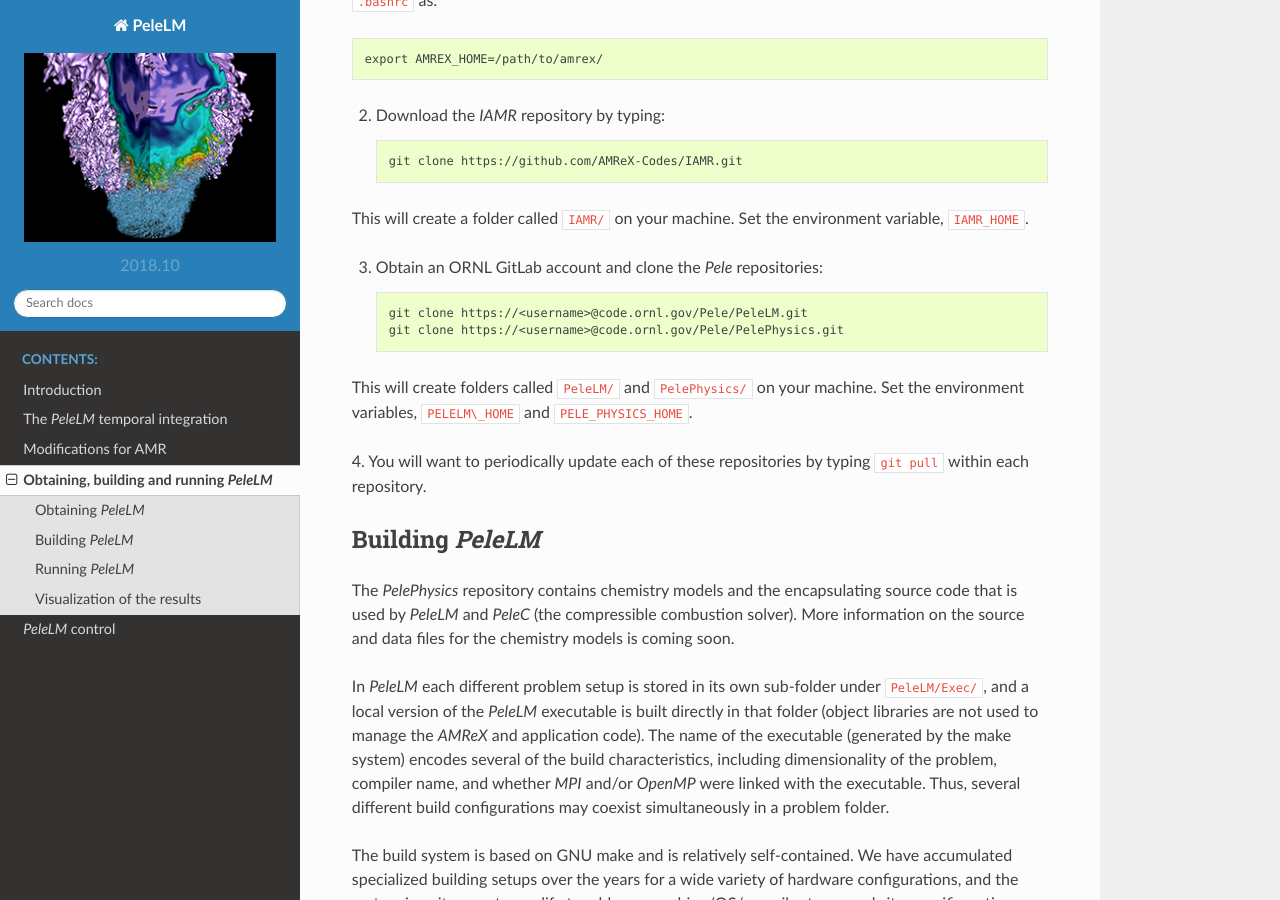
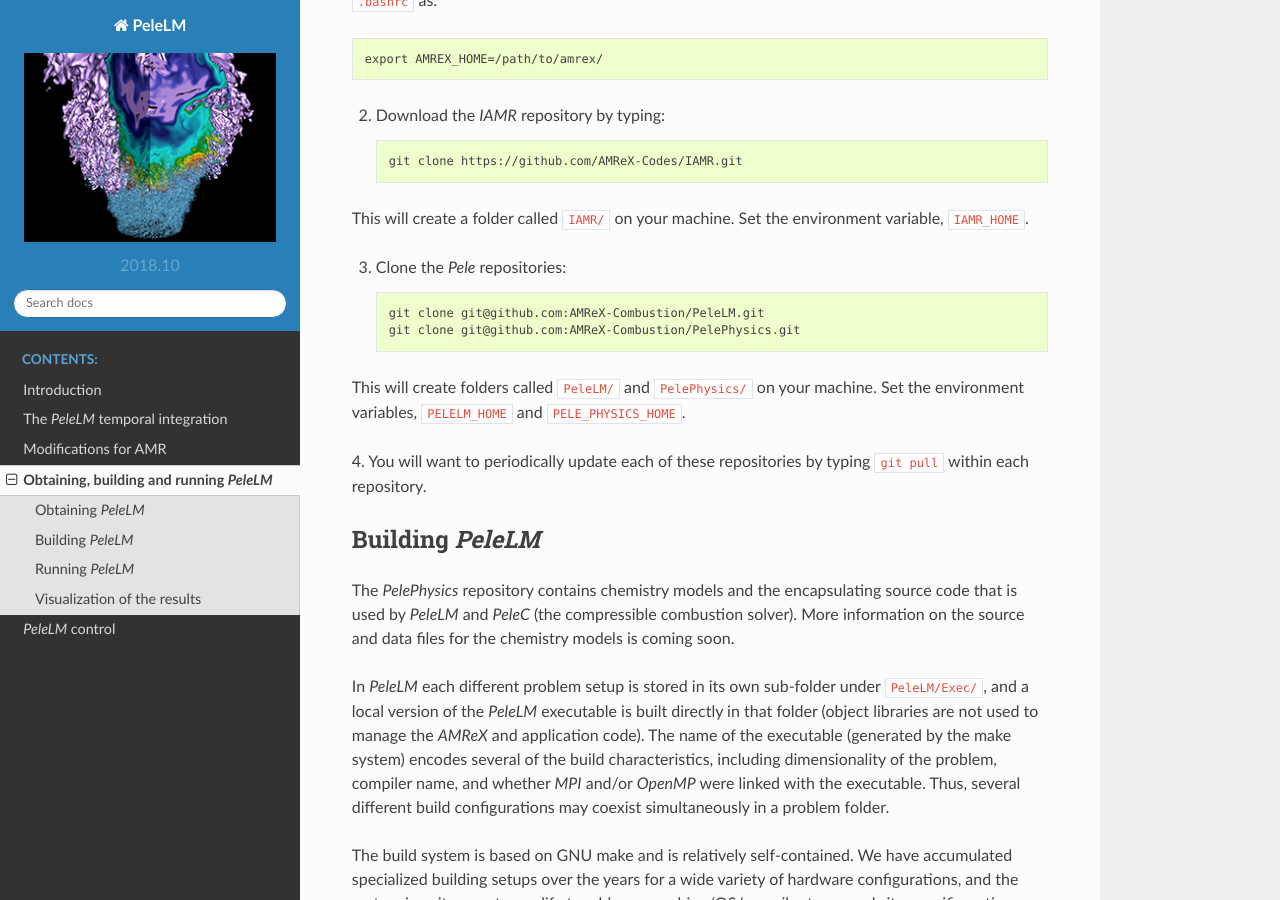
Before and after one commit to AMReX-Combustion/PeleLM, a Sphinx documentation site: the page built from Docs/source/GettingStarted.rst, in a window 1280 px wide and 900 px high, scrolled down 427 px. Built offline with Sphinx 7.4.7 and the Read the Docs theme 2.0.0, drawn with Linux system fonts in a browser that asks for light colours.

Commit message:
Oops, change to github dist

```diff
--- a/Docs/source/GettingStarted.rst
+++ b/Docs/source/GettingStarted.rst
@@ -25,13 +25,13 @@ machine to point to the path name where you have put `AMReX`. You can add this t
 This will create a folder called ``IAMR/`` on your machine.
 Set the environment variable, ``IAMR_HOME``.
 
-3. Obtain an ORNL GitLab account and clone the `Pele` repositories: ::
+3. Clone the `Pele` repositories: ::
 
-    git clone https://<username>@code.ornl.gov/Pele/PeleLM.git
-    git clone https://<username>@code.ornl.gov/Pele/PelePhysics.git
+    git clone git@github.com:AMReX-Combustion/PeleLM.git
+    git clone git@github.com:AMReX-Combustion/PelePhysics.git
 
 This will create folders called ``PeleLM/`` and ``PelePhysics/`` on your machine.
-Set the environment variables, ``PELELM\_HOME`` and ``PELE_PHYSICS_HOME``.
+Set the environment variables, ``PELELM_HOME`` and ``PELE_PHYSICS_HOME``.
 
 4. You will want to periodically update each of these repositories
 by typing ``git pull`` within each repository.
```
